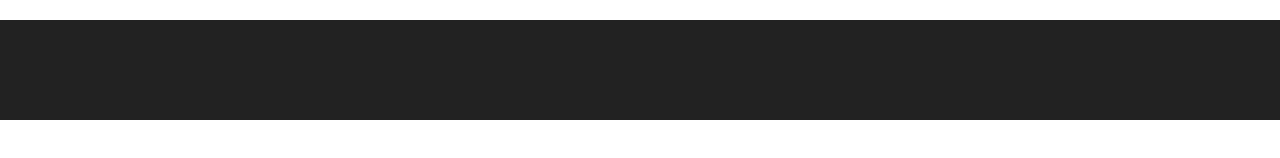
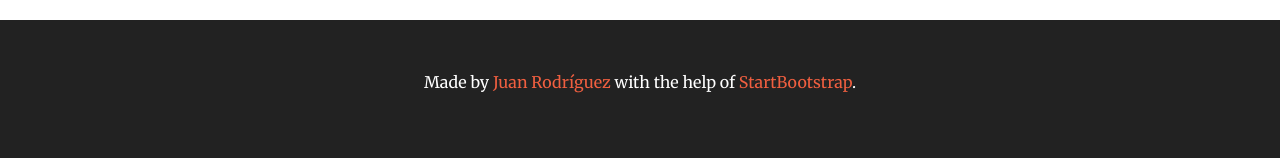
Before and after one commit to Robonomy/robonomy.github.io, a website: page index.html in a window 1280 px wide. Shown: the part 3242-3400 px from the top of the page. Before the commit the page ends 3362 px from the top, so only its background shows below. Drawn offline with nearby package versions, Linux system fonts and the light colour scheme.

Commit message:
Add attribution links

```diff
--- a/index.html
+++ b/index.html
@@ -277,8 +277,7 @@
 	<aside class="bg-dark">
 		<div class="container text-center">
 			<div class="call-to-action">
-				<!--				<h2>Check my instagram page for more</h2>-->
-				<!--				<a target="_blank" href="https://www.instagram.com/robonomy/" class="btn btn-default btn-xl sr-button">Take me there!</a>-->
+				<p>Made by <a href="http://www.timrodz.com/">Juan Rodríguez</a> with the help of <a href="https://startbootstrap.com/">StartBootstrap</a>.</p>
 			</div>
 		</div>
 	</aside>
```
